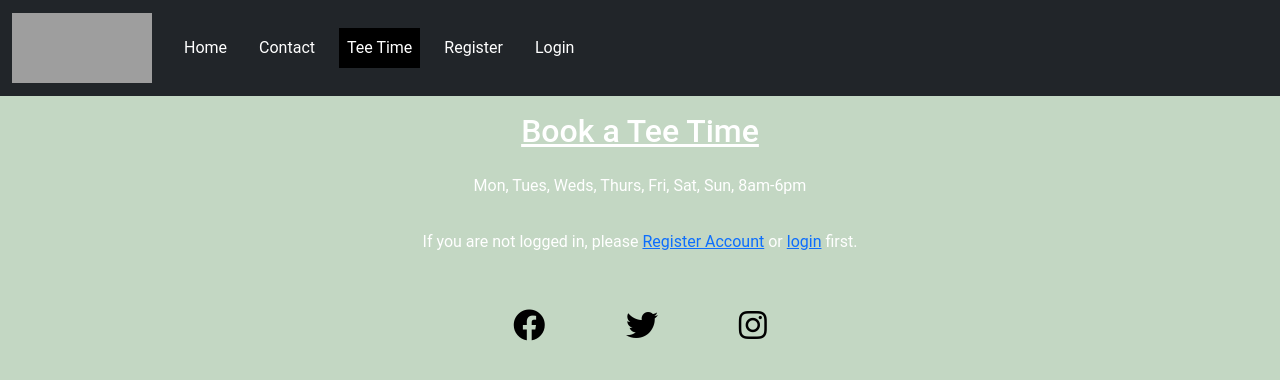
After one commit to Code-Institute-Submissions/EdHarty-Golf_janResub, a Django app: page /web_teetime/ in a window 1280 px wide. The commit adds this page. Shown: the top 380 px of the page. Run offline with Django 3.2, Linux system fonts and the light colour scheme; grey boxes are pictures that could not be loaded.

Commit message:
Add web_teetime.html template and functionality for date time

```diff
--- a/static/css/style.css
+++ b/static/css/style.css
@@ -24,6 +24,28 @@ body {
 
 .fit-width {
     width: fit-content;
+}
+
+/* Background animation */
+.bg {
+    animation: slide 5s ease-in-out infinite alternate;
+    background-image: linear-gradient(-60deg, #272727 50%, #201B1B 50%);
+    bottom: 0;
+    left: -50%;
+    opacity: 0.5;
+    position: fixed;
+    right: -50%;
+    top: 0;
+    z-index: -1;
+}
+
+.bg2 {
+    animation-direction: alternate-reverse;
+    animation-duration: 4s;
+}
+
+.bg3 {
+    animation-duration: 5s;
 }
 
 @keyframes slide {
@@ -71,7 +93,7 @@ footer i {
     background-color: black;
 }
 
-# {
+#golf {
     width: 35%;
 }
 
@@ -91,21 +113,21 @@ textarea {
 
 /* Media query max width 760px for tablets devices */
 @media screen and (max-width: 768px) {
-    # {
+    #golf {
         width: 60%;
     }
 }
 
 /* Media query max width 480px for small mobile devices */
 @media screen and (max-width: 480px) {
-    # {
+    #golf {
         width: 70%;
     }
 }
 
 /* Media query max width 320px for small mobile devices */
 @media screen and (max-width: 320px) {
-    # {
+    #golf {
         width: 80%;
     }
 }
--- a/templates/base.html
+++ b/templates/base.html
@@ -10,14 +10,14 @@
     <script src="https://cdn.jsdelivr.net/npm/bootstrap@5.0.1/dist/js/bootstrap.bundle.min.js"
         integrity="sha384-gtEjrD/SeCtmISkJkNUaaKMoLD0//ElJ19smozuHV6z3Iehds+3Ulb9Bn9Plx0x4" crossorigin="anonymous">
     </script>
-    <link rel="stylesheet" href="static/css/style.css">
+    <link rel="stylesheet" href="{% static 'css/style.css' %}">
 <!--navabar-->
 </head>
 
     <nav class="navbar navbar-expand-lg navbar-dark bg-dark">
         <div class="container-fluid">
             <a class="navbar-brand" href="{% url 'home' %}">
-                <img src="static/css/images/stag1 (1).png"
+                <img src="https://res.cloudinary.com/edharty/image/upload/v1666136616/stag1_1_r1kupy.png"
                     alt="golf_scenic" width="140" height="70">
             </a>
 
--- /dev/null
+++ b/templates/web_teetime.html
@@ -0,0 +1,97 @@
+{% extends "base.html" %}
+
+{% block content %}
+
+<div class="container">
+    <div class="row">
+        <div class="col-12">
+            <h2 class="text-center text-decoration-underline py-3">Book a Tee Time</h2>
+            <p class="text-center">Mon, Tues, Weds, Thurs, Fri, Sat, Sun, 8am-6pm</p>
+        </div>
+    </div>
+
+    {% if user.is_authenticated %}
+    <div class="w-75 mx-auto py-5">
+        <form class="row g-3" method="POST">
+            {% csrf_token %}
+
+            <div class="col-md-6 col-12">
+                <label for="full_name">Full Name:</label>
+                <input type="text" class="form-control" id="full_name" name="full_name"
+                    value="{{ user.useraccount.first_name }} {{ user.useraccount.last_name }}" required>
+            </div>
+
+            <div class="col-md-6 col-12">
+                <label for="phone_number">Contact phone Number:</label>
+                <input type="number" class="form-control" id="phone_number" name="phone_number"
+                    value="{{ user.useraccount.phone_number}}" minlength="11" maxlength="11" required>
+            </div>
+
+            <div class="col-md-6 col-12">
+                <label for="date">Select a Date:</label>
+                <input type="date" class="form-control" id="date" name="date" required>
+            </div>
+
+            <div class="col-md-6 col-12">
+                <label for="time">Select a time:</label>
+                <input type="time" class="form-control" id="time" name="time" min="14:00" max="23:00" value="14:00"
+                    required>
+            </div>
+
+            <div class="col-md-6 col-12">
+                <label for="player_count">Number of players:</label>
+                <input type="number" class="form-control" id="player_count" name="player_count" min="1" max="10" required>
+            </div>
+
+            <div class="col-12 text-center">
+                <button type="submit" class="btn computer-blue text-white">Book</button>
+            </div>
+
+        </form>
+
+        <div class="container">
+            <div class="row w-75 mx-auto">
+                <div class="col-md-6 col-12">
+                    <a class="nav-link text-white btn btn-danger mx-auto mt-5 d-block"
+                        href="{% url 'edit_account' request.user.id %}">Edit Account</a>
+                </div>
+
+                <div class="col-md-6 col-12">
+                    <a class="nav-link text-white btn btn-danger mx-auto mt-5 d-block"
+                        href="{% url 'change_teetime' %}">My Tee Time</a>
+                </div>
+            </div>
+        </div>
+    </div>
+
+    {% else %}
+
+    <div class="row my-3">
+        <div class="col-12 text-center">
+            If you are not logged in, please
+            <a href="{% url 'account_signup' %}">Register Account</a>
+            or
+            <a href="{% url 'account_login' %}">login</a>
+            first.
+        </div>
+    </div>
+
+    {% endif %}
+</div>
+
+<script>
+    Date.prototype.toDateInputValue = (function () {
+        var local = new Date(this);
+        local.setMinutes(this.getMinutes() - this.getTimezoneOffset());
+        return local.toJSON().slice(0, 10);
+    });
+
+    document.getElementById('date').value = new Date().toDateInputValue();
+</script>
+
+<script>
+    var today = new Date().toISOString().split('T')[0];
+    document.getElementsByName("date")[0].setAttribute('min', today);
+</script>
+
+{% endblock %}
```
Also changed, not shown: templates/index.html (+4 -4 lines).
